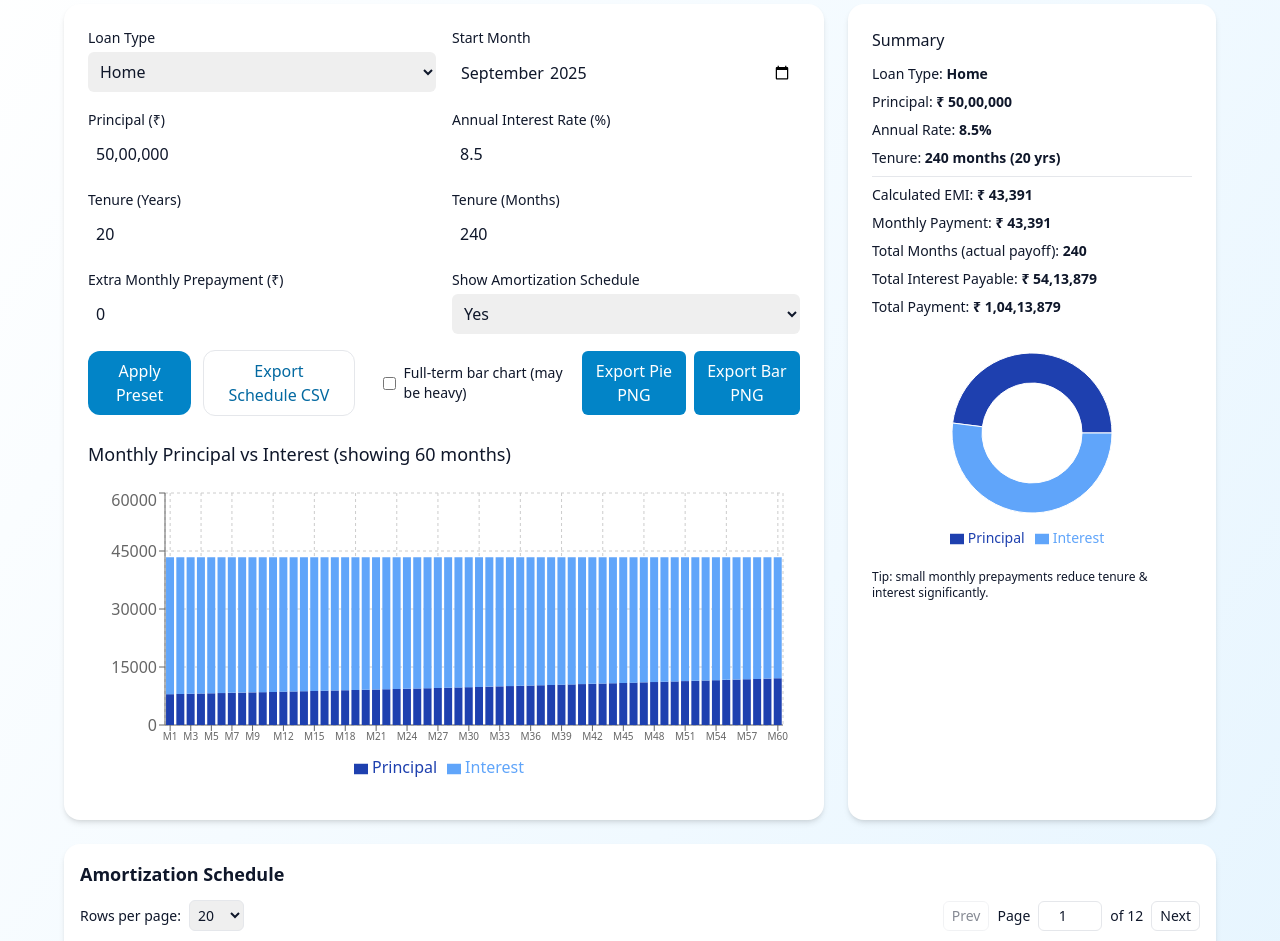
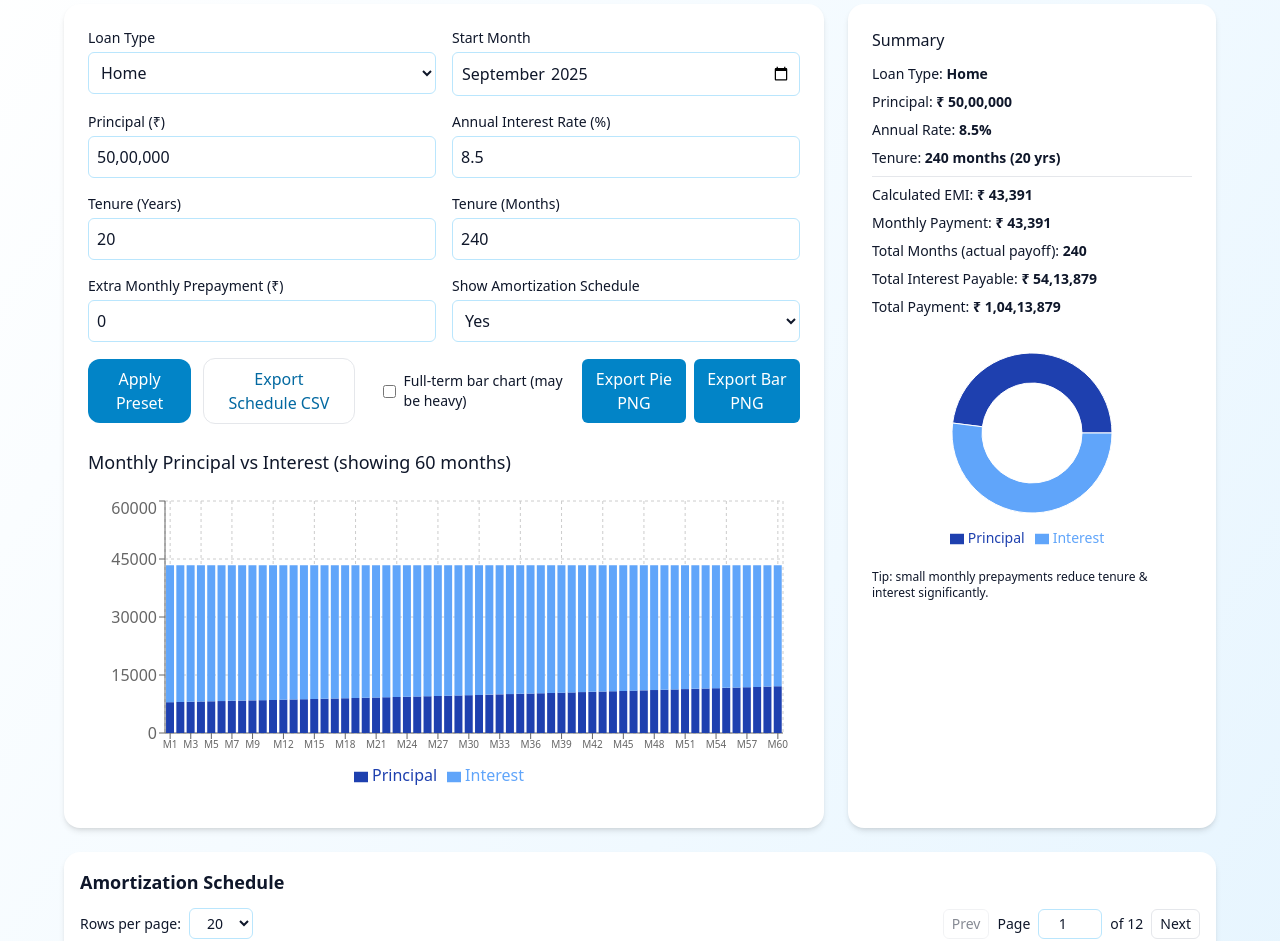
Before and after one commit to arwin10/emi-calculator, a React (Vite) app: page / in a window 1280 px wide. Shown: the part 100-1041 px from the top of the page. Built offline with nearby package versions, Linux system fonts and the light colour scheme; the HTML template or start-up script is replaced by a standard one.

Commit message:
fix: UI issues

```diff
--- a/src/App.jsx
+++ b/src/App.jsx
@@ -72,6 +72,14 @@ export default function App() {
   const themeBg = dark ? 'bg-slate-900 text-slate-100' : 'bg-gradient-to-br from-white via-sky-50 to-sky-100 text-slate-900'
   const cardBg = dark ? 'bg-slate-800' : 'bg-white'
   const cardBorder = dark ? 'border-slate-700' : 'border-sky-200'
+  const inputClass = `mt-1 block w-full rounded-md p-2 ${dark ? 'bg-slate-700 text-slate-100 placeholder-slate-300 border border-slate-600' : 'bg-white text-slate-900 placeholder-slate-500 border border-sky-200'}`
+  const smallInputClass = `w-16 p-1 rounded-md ${dark ? 'bg-slate-700 text-slate-100 border border-slate-600' : 'bg-white text-slate-900 border border-sky-200'} text-center`
+  const btnBase = 'px-4 py-2 rounded-lg'
+  function loanBtnClass(type){
+    const selected = loanType === type
+    if(selected) return `${btnBase} bg-sky-600 text-white`
+    return `${btnBase} ${dark ? 'bg-slate-700 text-slate-100/90' : 'bg-white text-sky-700 border border-sky-300'}`
+  }
 
   return (
     <div className={`min-h-screen p-6 ${themeBg}`}>
@@ -85,9 +93,9 @@ export default function App() {
           <div className="flex items-center gap-3">
             <label className="flex items-center gap-2 text-sm"><input type="checkbox" checked={dark} onChange={()=>setDark(d=>!d)} /> Dark</label>
             <div className="flex gap-2">
-              <button onClick={()=>onLoanTypeChange('Home')} className="px-4 py-2 rounded-lg bg-sky-600 text-white">Home</button>
-              <button onClick={()=>onLoanTypeChange('Car')} className={`px-4 py-2 rounded-lg ${dark ? 'bg-slate-700 text-white' : 'bg-white text-sky-700 border border-sky-300'}`}>Car</button>
-              <button onClick={()=>onLoanTypeChange('Personal')} className={`px-4 py-2 rounded-lg ${dark ? 'bg-slate-700 text-white' : 'bg-white text-sky-700 border border-sky-300'}`}>Personal</button>
+              <button onClick={()=>onLoanTypeChange('Home')} className={loanBtnClass('Home')}>Home</button>
+              <button onClick={()=>onLoanTypeChange('Car')} className={loanBtnClass('Car')}>Car</button>
+              <button onClick={()=>onLoanTypeChange('Personal')} className={loanBtnClass('Personal')}>Personal</button>
             </div>
           </div>
         </header>
@@ -97,41 +105,41 @@ export default function App() {
             <div className="grid grid-cols-1 sm:grid-cols-2 gap-4">
               <div>
                 <label className="block text-sm font-medium">Loan Type</label>
-                <select value={loanType} onChange={(e)=>onLoanTypeChange(e.target.value)} className="mt-1 block w-full rounded-md p-2"><option>Home</option><option>Car</option><option>Personal</option></select>
+                <select value={loanType} onChange={(e)=>onLoanTypeChange(e.target.value)} className={inputClass}><option>Home</option><option>Car</option><option>Personal</option></select>
               </div>
               <div>
                 <label className="block text-sm font-medium">Start Month</label>
-                <input type="month" value={startMonth} onChange={(e)=>setStartMonth(e.target.value)} className="mt-1 block w-full rounded-md p-2" />
+                <input type="month" value={startMonth} onChange={(e)=>setStartMonth(e.target.value)} className={inputClass} />
               </div>
 
               <div>
                 <label className="block text-sm font-medium">Principal (₹)</label>
-                <input type="text" value={formatCurrencyInput(principal)} onChange={(e)=>onNumericInputChange(e,setPrincipal)} className="mt-1 block w-full rounded-md p-2" />
+                <input type="text" value={formatCurrencyInput(principal)} onChange={(e)=>onNumericInputChange(e,setPrincipal)} className={inputClass} />
               </div>
 
               <div>
                 <label className="block text-sm font-medium">Annual Interest Rate (%)</label>
-                <input type="number" step="0.01" value={annualRate} onChange={(e)=>setAnnualRate(Number(e.target.value))} className="mt-1 block w-full rounded-md p-2" />
+                <input type="number" step="0.01" value={annualRate} onChange={(e)=>setAnnualRate(Number(e.target.value))} className={inputClass} />
               </div>
 
               <div>
                 <label className="block text-sm font-medium">Tenure (Years)</label>
-                <input type="number" value={tenureYears} onChange={(e)=>{ const y = Number(e.target.value)||0; setTenureYears(y); setTenureMonths(Math.round(y*12)) }} className="mt-1 block w-full rounded-md p-2" />
+                <input type="number" value={tenureYears} onChange={(e)=>{ const y = Number(e.target.value)||0; setTenureYears(y); setTenureMonths(Math.round(y*12)) }} className={inputClass} />
               </div>
 
               <div>
                 <label className="block text-sm font-medium">Tenure (Months)</label>
-                <input type="number" value={tenureMonths} onChange={(e)=>{ const m = Math.max(0, Math.round(Number(e.target.value)||0)); setTenureMonths(m); setTenureYears(Math.round(m/12)) }} className="mt-1 block w-full rounded-md p-2" />
+                <input type="number" value={tenureMonths} onChange={(e)=>{ const m = Math.max(0, Math.round(Number(e.target.value)||0)); setTenureMonths(m); setTenureYears(Math.round(m/12)) }} className={inputClass} />
               </div>
 
               <div>
                 <label className="block text-sm font-medium">Extra Monthly Prepayment (₹)</label>
-                <input type="text" value={formatCurrencyInput(prepayment)} onChange={(e)=>onNumericInputChange(e,setPrepayment)} className="mt-1 block w-full rounded-md p-2" />
+                <input type="text" value={formatCurrencyInput(prepayment)} onChange={(e)=>onNumericInputChange(e,setPrepayment)} className={inputClass} />
               </div>
 
               <div>
                 <label className="block text-sm font-medium">Show Amortization Schedule</label>
-                <select value={showSchedule? 'yes':'no'} onChange={(e)=>setShowSchedule(e.target.value==='yes')} className="mt-1 block w-full rounded-md p-2"><option value="yes">Yes</option><option value="no">No</option></select>
+                <select value={showSchedule? 'yes':'no'} onChange={(e)=>setShowSchedule(e.target.value==='yes')} className={inputClass}><option value="yes">Yes</option><option value="no">No</option></select>
               </div>
             </div>
 
@@ -221,7 +229,7 @@ export default function App() {
             <div className="flex items-center gap-3 mb-3">
               <div className="flex items-center gap-2 text-sm">
                 <label>Rows per page:</label>
-                <select value={rowsPerPage} onChange={(e)=>{ setRowsPerPage(Number(e.target.value)); setPage(1); }} className="rounded-md p-1 border">
+                <select value={rowsPerPage} onChange={(e)=>{ setRowsPerPage(Number(e.target.value)); setPage(1); }} className={smallInputClass}>
                   <option value={10}>10</option>
                   <option value={20}>20</option>
                   <option value={50}>50</option>
@@ -229,18 +237,18 @@ export default function App() {
                 </select>
               </div>
 
-              <div className="ml-auto flex items-center gap-2 text-sm">
+                <div className="ml-auto flex items-center gap-2 text-sm">
                 <button onClick={()=>setPage(p=>Math.max(1,p-1))} disabled={page<=1} className="px-2 py-1 rounded-md border disabled:opacity-50">Prev</button>
                 <span>Page</span>
-                <input type="number" value={page} onChange={(e)=>{ const v = Math.max(1, Number(e.target.value)||1); setPage(v); }} className="w-16 p-1 rounded-md border text-center" />
+                <input type="number" value={page} onChange={(e)=>{ const v = Math.max(1, Number(e.target.value)||1); setPage(v); }} className={smallInputClass} />
                 <span>of {Math.max(1, Math.ceil(calc.schedule.length / rowsPerPage))}</span>
                 <button onClick={()=>setPage(p=>Math.min(Math.ceil(calc.schedule.length/rowsPerPage), p+1))} disabled={page>=Math.ceil(calc.schedule.length/rowsPerPage)} className="px-2 py-1 rounded-md border disabled:opacity-50">Next</button>
               </div>
             </div>
 
-            <div className="overflow-x-auto rounded-lg border">
+            <div className={`overflow-x-auto rounded-lg border ${dark ? 'border-slate-600' : ''}`}>
               <table className="min-w-full text-sm divide-y">
-                <thead className="bg-sky-50 sticky top-0">
+                <thead className={`${dark ? 'bg-slate-700 text-slate-100' : 'bg-sky-50'} sticky top-0`}>
                   <tr>
                     <th className="p-2 text-left">#</th>
                     <th className="p-2 text-left">Date</th>
@@ -260,7 +268,7 @@ export default function App() {
                     const end = Math.min(total, start + rowsPerPage)
                     const pageRows = calc.schedule.slice(start, end)
                     return pageRows.map(r => (
-                      <tr key={r.monthNumber} className="odd:bg-white even:bg-sky-50">
+                      <tr key={r.monthNumber} className={dark ? 'odd:bg-slate-800 even:bg-slate-700' : 'odd:bg-white even:bg-sky-50'}>
                         <td className="p-2">{r.monthNumber}</td>
                         <td className="p-2">{r.date}</td>
                         <td className="p-2 text-right">₹ {formatCurrencyInput(r.beginningBalance)}</td>
@@ -275,7 +283,7 @@ export default function App() {
               </table>
             </div>
 
-            <div className="mt-2 flex items-center justify-between text-sm text-gray-600">
+            <div className={`mt-2 flex items-center justify-between text-sm ${dark ? 'text-slate-300' : 'text-gray-600'}`}>
               <div>
                 Showing {Math.min(calc.schedule.length, (page-1)*rowsPerPage + 1)} - {Math.min(calc.schedule.length, page*rowsPerPage)} of {calc.schedule.length} rows.
               </div>
```
Also changed, not shown: 6 other files (tests, documents, lock files or other folders).
